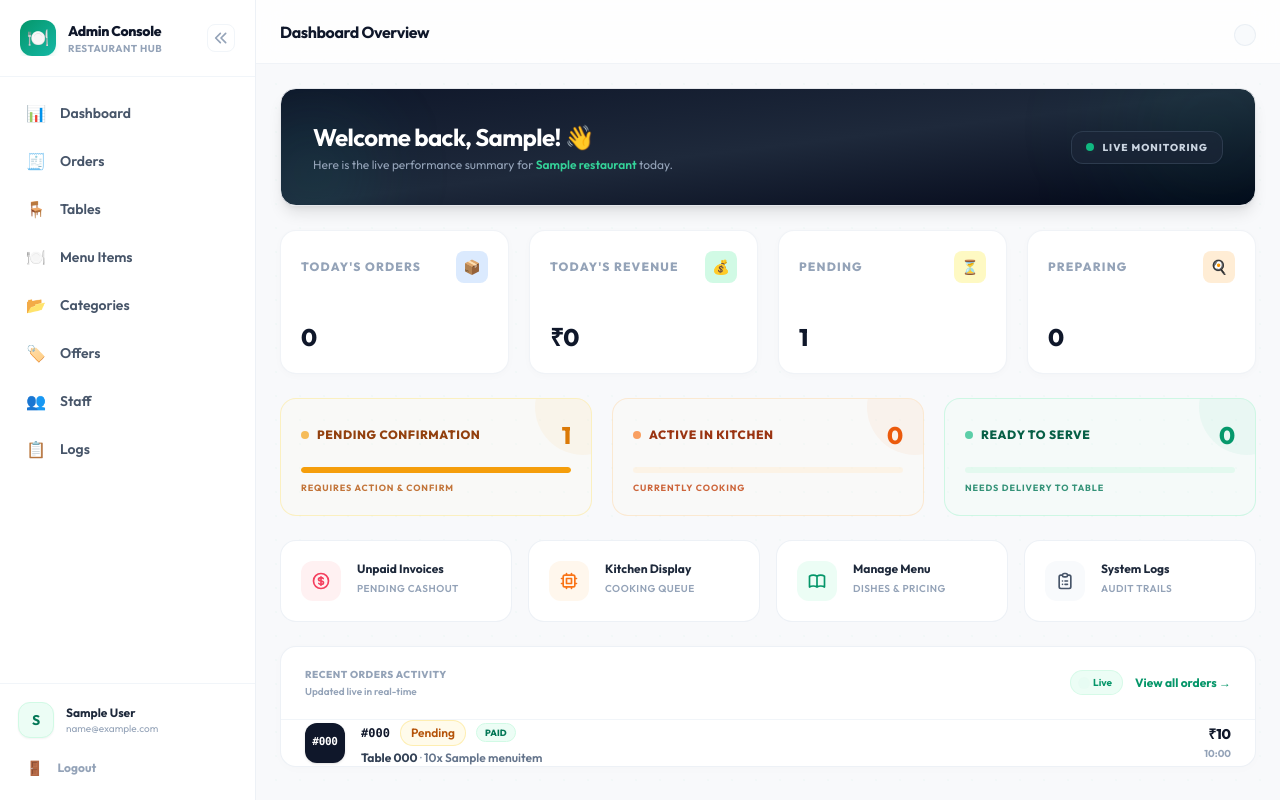
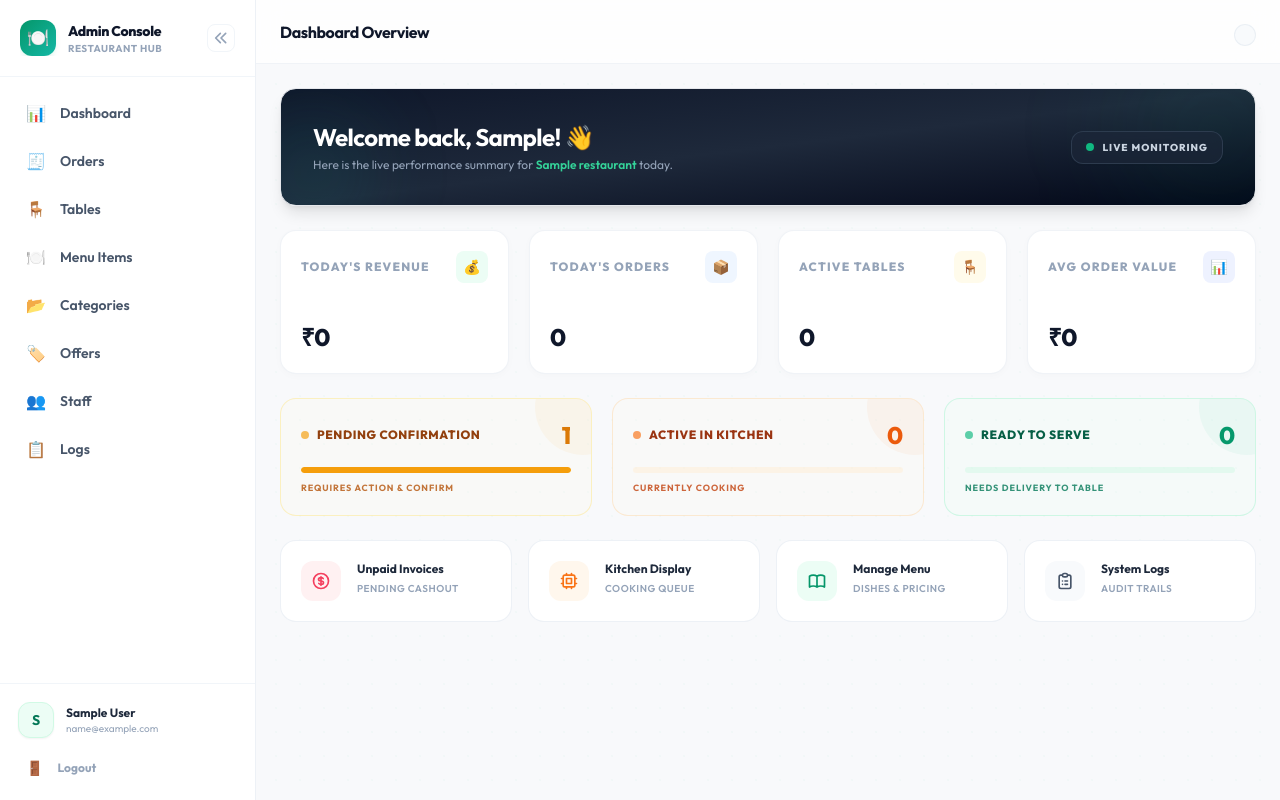
Before and after one commit to vashisthNitesh/Order-Management, a Django app: page /manage/ in a window 1280 px wide. Run offline with Django 4.2, Linux system fonts and the light colour scheme; a user stored in the database is signed in; tables that the repository leaves empty hold one stand-in row (values such as "Sample post"); parts of the project's set-up code (start-up, migrations or seed data) failed here and were passed over; some libraries are stand-ins or nearby versions.

Commit message:
Update menu models, admin views, templates, and add menu utils
Co-Authored-By: Claude Sonnet 4.6 <noreply@anthropic.com>

```diff
--- a/backend/apps/web/views/admin_views.py
+++ b/backend/apps/web/views/admin_views.py
@@ -64,9 +64,14 @@ def admin_dashboard(request):
     today_qs = qs.filter(created_at__date=today)
 
     from django.db.models import Sum
+    today_orders = today_qs.count()
+    today_revenue = today_qs.exclude(status='cancelled').aggregate(t=Sum('total_amount'))['t'] or 0
+    active_tables = qs.filter(is_paid=False).exclude(status='cancelled').values('table').distinct().count()
+    aov = today_revenue / today_orders if today_orders > 0 else 0
+
     stats = {
-        'today_orders': today_qs.count(),
-        'today_revenue': today_qs.exclude(status='cancelled').aggregate(t=Sum('total_amount'))['t'] or 0,
+        'today_orders': today_orders,
+        'today_revenue': today_revenue,
         'pending': qs.filter(status='pending').count(),
         'preparing': qs.filter(status='preparing').count(),
         'ready': qs.filter(status='ready').count(),
@@ -74,13 +79,15 @@ def admin_dashboard(request):
     }
     recent_orders = qs.select_related('table').prefetch_related('items').order_by('-created_at')[:10]
     from django.urls import reverse
-    rev = stats['today_revenue']
-    rev_fmt = f"₹{int(rev):,}" if rev == int(rev) else f"₹{rev:,.2f}"
+
+    rev_fmt = f"₹{int(today_revenue):,}" if today_revenue == int(today_revenue) else f"₹{today_revenue:,.2f}"
+    aov_fmt = f"₹{int(aov):,}" if aov == int(aov) else f"₹{aov:,.2f}"
+
     stats_cards = [
-        ('📦', "Today's Orders", stats['today_orders'], 'bg-blue-100',    reverse('web:admin_orders')),
-        ('💰', "Today's Revenue", rev_fmt,               'bg-emerald-100', reverse('web:admin_orders') + '?paid=1'),
-        ('⏳', 'Pending',         stats['pending'],      'bg-yellow-100',  reverse('web:admin_orders') + '?status=pending'),
-        ('🍳', 'Preparing',       stats['preparing'],    'bg-orange-100',  reverse('web:admin_orders') + '?status=preparing'),
+        ('💰', "Today's Revenue", rev_fmt,               'bg-emerald-50 text-emerald-700', reverse('web:admin_orders') + '?paid=1'),
+        ('📦', "Today's Orders",  today_orders,          'bg-blue-50 text-blue-700',    reverse('web:admin_orders')),
+        ('🪑', "Active Tables",   active_tables,         'bg-amber-50 text-amber-700',   reverse('web:admin_orders')),
+        ('📊', "Avg Order Value", aov_fmt,               'bg-indigo-50 text-indigo-700',  reverse('web:admin_orders')),
     ]
     return render(request, 'admin_panel/dashboard.html', {
         'stats': stats,
--- a/backend/templates/admin_panel/base.html
+++ b/backend/templates/admin_panel/base.html
@@ -101,8 +101,7 @@
       </button>
       <h1 class="font-bold text-slate-900 text-base tracking-tight">{% block page_title %}Dashboard{% endblock %}</h1>
       <div class="ml-auto flex items-center gap-4">
-
-        {# Notification Bell Dropdown #}
+         {# Notification Bell Dropdown #}
         <div x-data="{
                open: false,
                notifications: [],
@@ -112,6 +111,7 @@
                    this.notifications.unshift({
                      title: e.detail.title,
                      message: e.detail.message,
+                     order_id: e.detail.order_id,
                      created_at: new Date().toLocaleTimeString([], { hour: '2-digit', minute: '2-digit' }),
                      unread: true
                    });
@@ -127,6 +127,7 @@
                      this.notifications = (data.notifications || []).map(n => ({
                        title: n.title,
                        message: n.message,
+                       order_id: n.order_id,
                        created_at: new Date(n.created_at).toLocaleTimeString([], { hour: '2-digit', minute: '2-digit' }),
                        unread: false
                      }));
@@ -178,8 +179,9 @@
                 </div>
               </template>
               <template x-for="item in notifications">
-                <div class="p-4 hover:bg-slate-50/40 transition-colors flex gap-3.5 relative border-b border-slate-50 last:border-b-0"
-                     :class="item.unread ? 'bg-emerald-50/10' : ''">
+                <a :href="item.order_id ? `/manage/orders/${item.order_id}/` : '#'"
+                   class="p-4 hover:bg-slate-50/40 transition-colors flex gap-3.5 relative border-b border-slate-50 last:border-b-0 block cursor-pointer"
+                   :class="item.unread ? 'bg-emerald-50/10' : ''">
 
                   <!-- Left side thin accent line -->
                   <div class="absolute left-0 top-0 bottom-0 w-0.75"
@@ -233,7 +235,7 @@
 
                   <!-- Unread indicator dot -->
                   <span x-show="item.unread" class="w-2 h-2 bg-emerald-500 rounded-full mt-2.5 flex-shrink-0 animate-pulse"></span>
-                </div>
+                </a>
               </template>
             </div>
           </div>
--- a/backend/templates/admin_panel/dashboard.html
+++ b/backend/templates/admin_panel/dashboard.html
@@ -168,60 +168,6 @@
     </a>
   </div>
 
-  {# Recent Orders Panel #}
-  <div class="bg-white rounded-2xl border border-slate-200/60 shadow-[0_2px_12px_rgba(0,0,0,0.015)] overflow-hidden">
-    <div class="flex items-center justify-between px-6 py-5 border-b border-slate-100">
-      <div>
-        <h2 class="font-extrabold text-slate-400 text-[10px] uppercase tracking-wider">Recent Orders Activity</h2>
-        <p class="text-[10px] text-slate-400 mt-0.5 font-semibold">Updated live in real-time</p>
-      </div>
-      <div class="flex items-center gap-3">
-        <span class="flex items-center gap-1.5 text-[10px] text-emerald-600 font-bold bg-emerald-50 border border-emerald-100/80 px-2.5 py-1 rounded-full">
-          <span class="w-1.5 h-1.5 bg-emerald-500 rounded-full animate-ping"></span> Live
-        </span>
-        <a href="{% url 'web:admin_orders' %}" class="text-xs text-emerald-600 font-bold hover:text-emerald-700">View all orders →</a>
-      </div>
-    </div>
-
-    <div class="divide-y divide-slate-50">
-      {% for order in recent_orders %}
-      <a href="{% url 'web:admin_order_detail' order.id %}" class="flex items-center gap-4 px-6 py-4.5 hover:bg-slate-50/40 transition-colors group">
-        <div class="w-10 h-10 bg-slate-900 text-white rounded-xl flex items-center justify-center text-[11px] font-bold flex-shrink-0 font-mono tracking-tight shadow group-hover:scale-102 duration-200 transition-transform">
-          #{{ order.order_number|slice:":3" }}
-        </div>
-
-        <div class="flex-1 min-w-0">
-          <div class="flex items-center gap-2.5 flex-wrap">
-            <span class="font-mono text-xs font-bold text-slate-900">#{{ order.order_number }}</span>
-            {{ order.status|status_badge }}
-            {% if order.is_paid %}
-            <span class="text-[9px] font-extrabold px-2 py-0.5 rounded-full bg-emerald-50 text-emerald-700 border border-emerald-100">PAID</span>
-            {% else %}
-            <span class="text-[9px] font-extrabold px-2 py-0.5 rounded-full bg-red-50 text-red-600 border border-red-100">UNPAID</span>
-            {% endif %}
-          </div>
-
-          <p class="text-xs text-slate-400 mt-1 font-medium truncate">
-            {% if order.table %}<span class="text-slate-700 font-bold">Table {{ order.table.table_number }}</span> · {% endif %}
-            <span class="text-slate-500 font-semibold">{% for item in order.items.all %}{{ item.quantity }}x {{ item.menu_item.name }}{% if not forloop.last %}, {% endif %}{% endfor %}</span>
-          </p>
-        </div>
-
-        <div class="text-right flex-shrink-0">
-          <span class="font-black text-slate-900 text-sm block">{{ order.total_amount|inr }}</span>
-          <span class="text-[10px] text-slate-400 font-bold mt-0.5 block">{{ order.created_at|date:"H:i" }}</span>
-        </div>
-      </a>
-      {% empty %}
-      <div class="text-center text-slate-400 py-16 flex flex-col items-center justify-center">
-        <div class="w-12 h-12 rounded-full bg-slate-50 border border-slate-100 flex items-center justify-center text-2xl shadow-sm mb-3">🛒</div>
-        <p class="font-bold text-slate-700 text-sm">No orders recorded yet</p>
-        <p class="text-xs text-slate-400 mt-1">Ready to receive customer selections.</p>
-      </div>
-      {% endfor %}
-    </div>
-  </div>
-
 </div>
 {% endblock %}
 
--- a/backend/templates/admin_panel/orders.html
+++ b/backend/templates/admin_panel/orders.html
@@ -102,7 +102,8 @@
         </thead>
         <tbody class="divide-y divide-slate-100">
           {% for order in orders %}
-          <tr class="hover:bg-slate-50/40 transition-colors group">
+          <tr class="hover:bg-slate-50/40 transition-colors group cursor-pointer"
+              onclick="if (!event.target.closest('a') && !event.target.closest('button')) window.location.href = '{% url 'web:admin_order_detail' order.id %}'">
             <td class="px-6 py-4.5 whitespace-nowrap">
               <span class="font-mono font-bold text-slate-900 group-hover:text-emerald-700 transition-colors">#{{ order.order_number }}</span>
             </td>
--- a/backend/templates/base.html
+++ b/backend/templates/base.html
@@ -64,15 +64,15 @@
   {# Global Toast Container #}
   <div x-data="{
          toasts: [],
-         addToast(title, message, type='success') {
+         addToast(title, message, type='success', order_id=null) {
            const id = Date.now();
-           this.toasts.push({ id, title, message, type });
+           this.toasts.push({ id, title, message, type, order_id });
            setTimeout(() => {
              this.toasts = this.toasts.filter(t => t.id !== id);
            }, 6000);
          }
        }"
-       @show-toast.window="addToast($event.detail.title, $event.detail.message, $event.detail.type)"
+       @show-toast.window="addToast($event.detail.title, $event.detail.message, $event.detail.type, $event.detail.order_id)"
        class="fixed top-6 left-1/2 -translate-x-1/2 z-[9999] flex flex-col gap-3 w-[calc(100vw-32px)] sm:w-96 pointer-events-none">
     <template x-for="toast in toasts" :key="toast.id">
       <div x-transition:enter="transition ease-out duration-400 transform"
@@ -81,6 +81,8 @@
            x-transition:leave="transition ease-in duration-200 transform"
            x-transition:leave-start="opacity-100 scale-100"
            x-transition:leave-end="translate-y-[-10px] opacity-0 scale-95"
+           @click="if (toast.order_id && window.location.pathname.includes('/manage/')) window.location.href = `/manage/orders/${toast.order_id}/`"
+           :class="toast.order_id && window.location.pathname.includes('/manage/') ? 'cursor-pointer hover:border-slate-350 hover:shadow-[0_25px_50px_rgba(0,0,0,0.12)]' : ''"
            class="bg-white/95 backdrop-blur-xl border border-gray-200/50 shadow-[0_20px_45px_rgba(0,0,0,0.1)] rounded-2xl p-4 flex gap-3.5 pointer-events-auto relative overflow-hidden transition-all duration-300 w-full">
         <!-- Colored side gradient bar -->
         <div class="absolute left-0 top-0 bottom-0 w-1"
@@ -125,7 +127,7 @@
           <p class="text-[11px] text-gray-500 mt-0.5 leading-relaxed font-semibold" x-text="toast.message"></p>
         </div>
         <!-- Close button -->
-        <button @click="toasts = toasts.filter(t => t.id !== toast.id)" class="absolute top-3 right-3 text-gray-400 hover:text-gray-650 transition-colors">
+        <button @click.stop="toasts = toasts.filter(t => t.id !== toast.id)" class="absolute top-3 right-3 text-gray-400 hover:text-gray-650 transition-colors">
           <svg class="w-3.5 h-3.5" fill="none" stroke="currentColor" viewBox="0 0 24 24">
             <path stroke-linecap="round" stroke-linejoin="round" stroke-width="2.5" d="M6 18L18 6M6 6l12 12"/>
           </svg>
@@ -235,6 +237,7 @@
                     detail: {
                       title: n.title,
                       message: n.message,
+                      order_id: n.order_id,
                       type: 'success'
                     }
                   }));
```
Also changed, not shown: backend/apps/menu/models.py (+59 -0 lines), backend/apps/menu/utils.py (added, +50 -0 lines).
